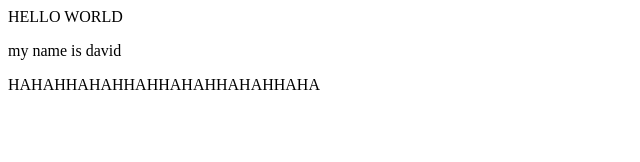
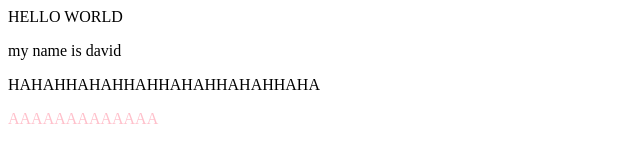
Before and after one commit to Sitrrrr/gugugaga, a plain HTML site: page index.html in a window 1280 px wide. Shown: the full height of the page, 0-640 px from the left. Drawn offline with Linux system fonts and the light colour scheme.

Commit message:
Update index.html

```diff
--- a/index.html
+++ b/index.html
@@ -1,3 +1,4 @@
 <h>HELLO WORLD</h>
 <p>my name is david</p>
 <p>HAHAHHAHAHHAHHAHAHHAHAHHAHA</p>
+<h style="color:pink">AAAAAAAAAAAAA</h>
```
